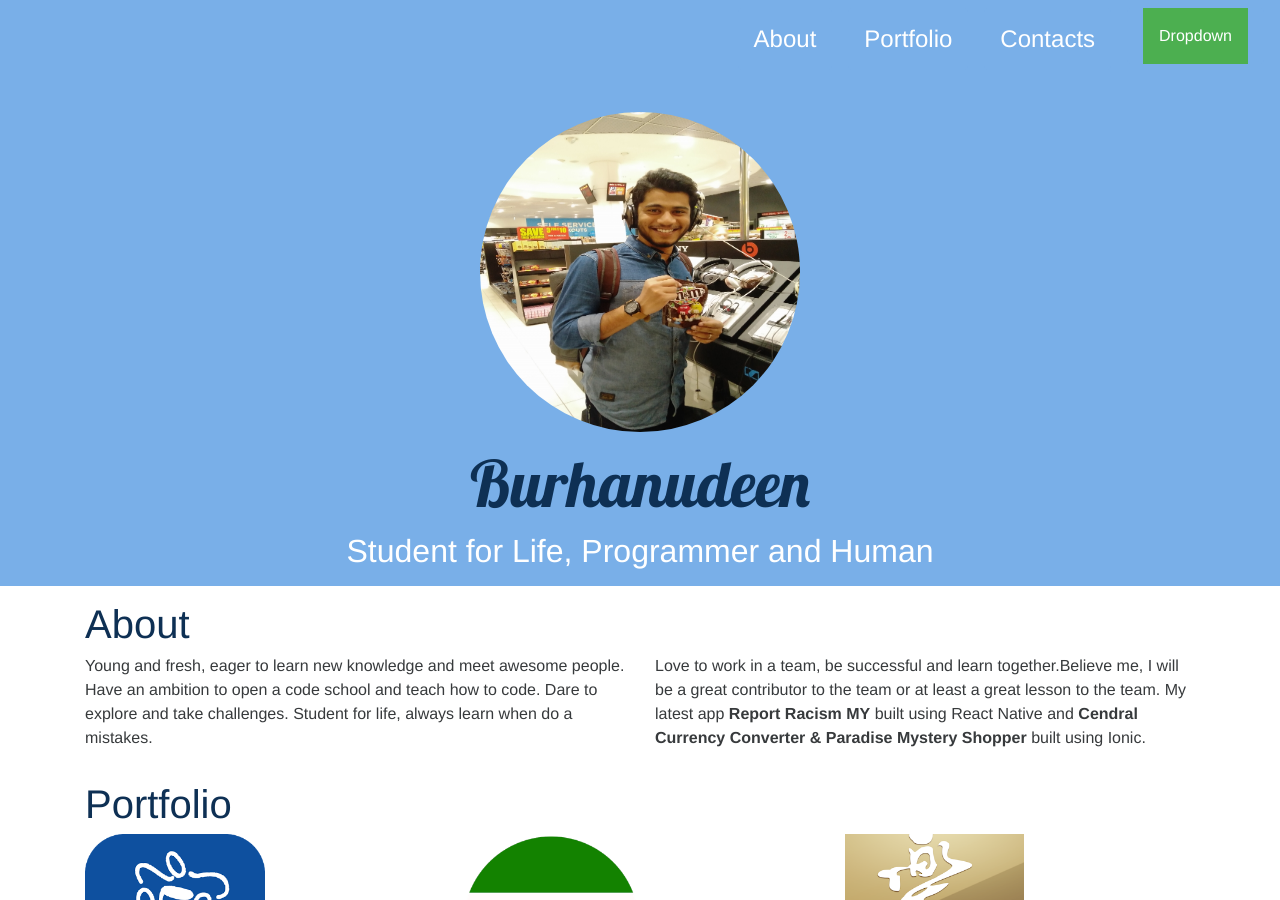
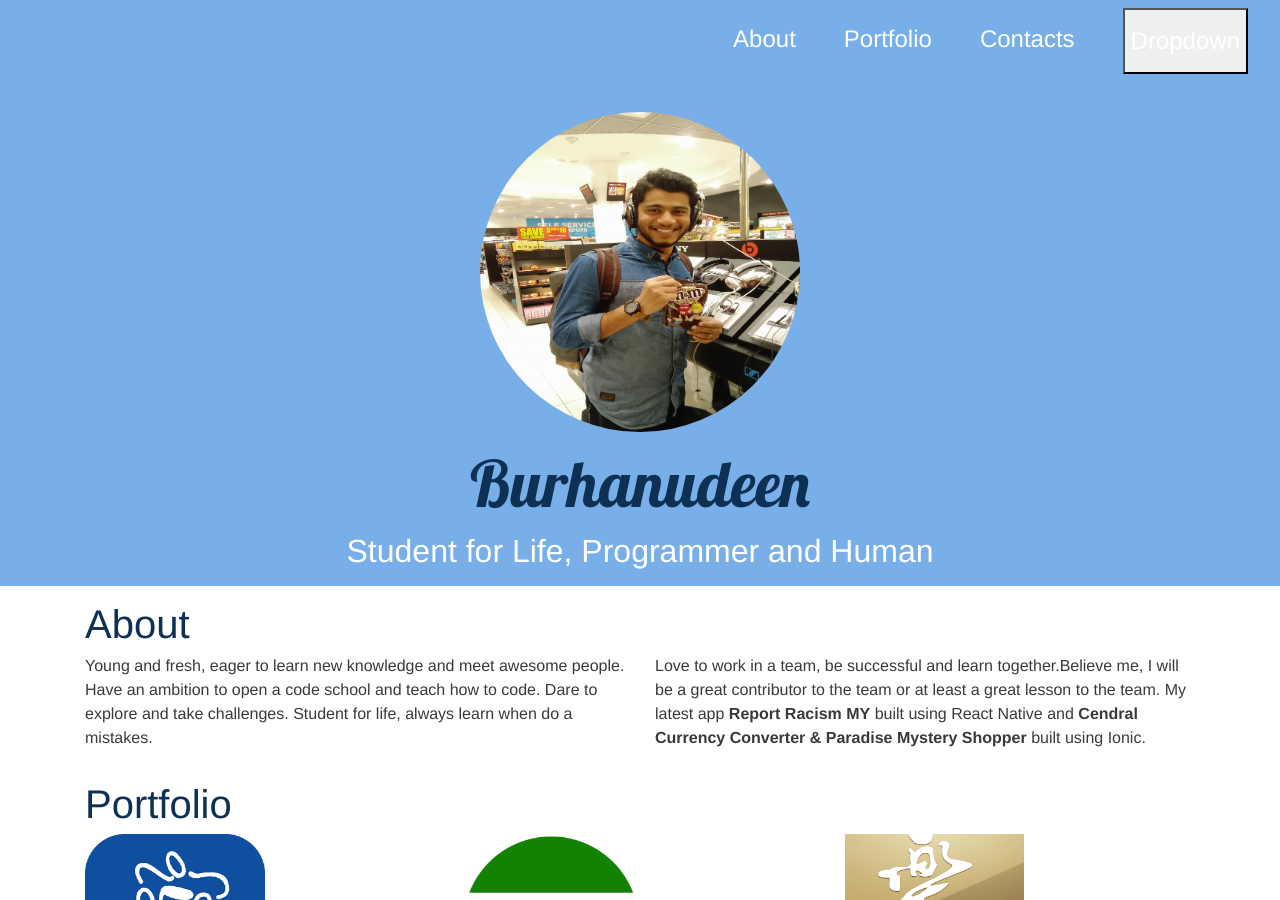
Before and after one commit to burhan3759/portfolio, a Jekyll site: the page built from index.html, in a window 1280 px wide and 900 px high. Built offline with Jekyll 4.4.1, drawn with Linux system fonts in a browser that asks for light colours; nearby versions of some CDN libraries.

Commit message:
Update navbar.html
change the css style

```diff
--- a/_includes/navbar.html
+++ b/_includes/navbar.html
@@ -23,7 +23,7 @@
             </li>
             <li class="nav-item">
                 <div class="dropdown">
-                  <button class="dropbtn">Dropdown</button>
+                  <button class="nav-link">Dropdown</button>
                   <div class="dropdown-content">
                     <a href="#">Link 1</a>
                     <a href="#">Link 2</a>
```
